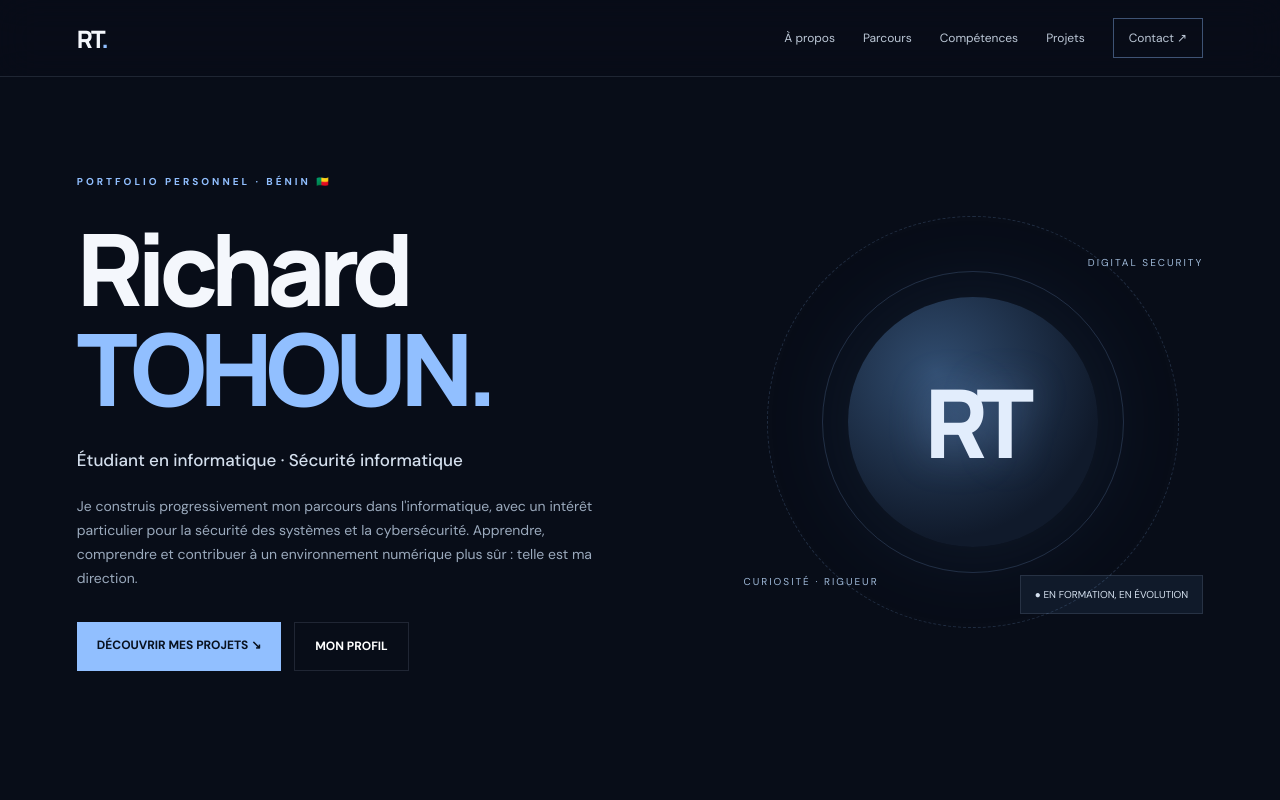
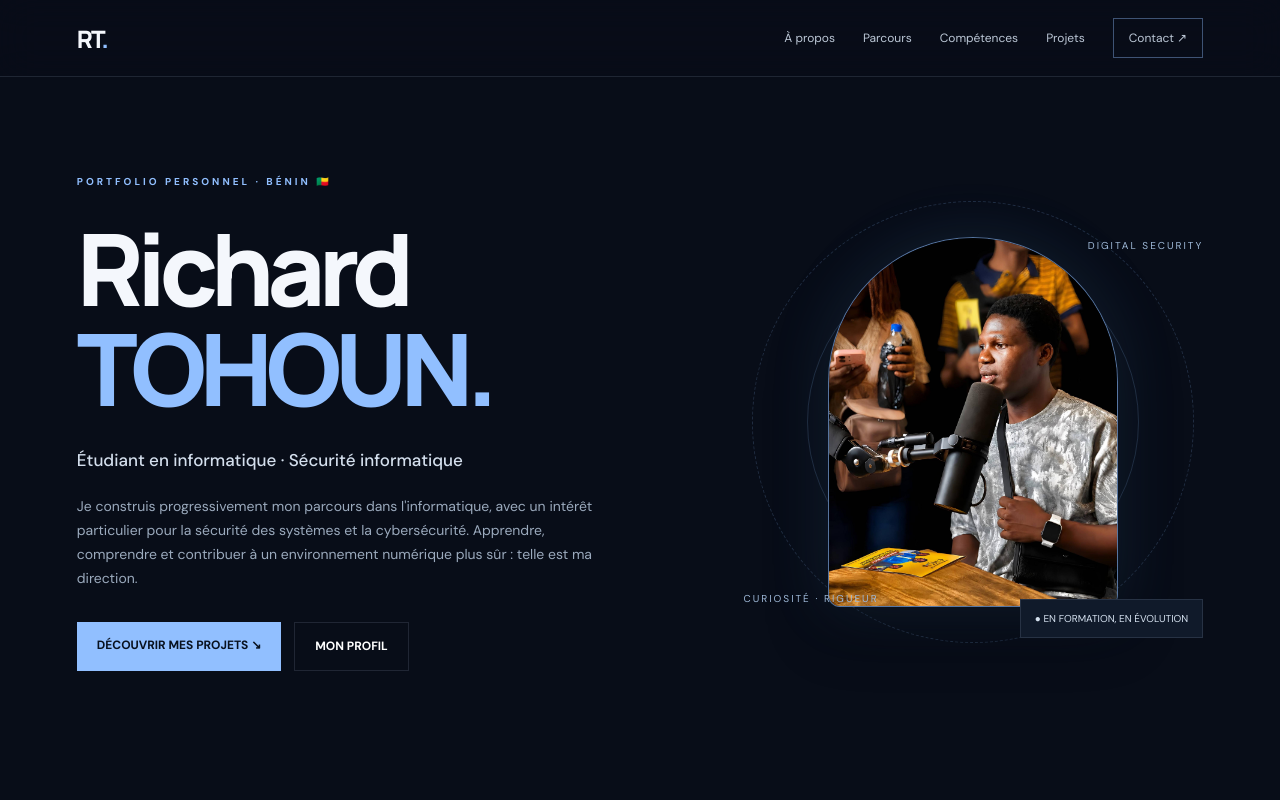
Before and after one commit to RichardTOHOUN/richardtohoun.github.io, a plain HTML site: page index.html in a window 1280 px wide. Shown: the top 800 px of the page. Drawn offline with Linux system fonts and the light colour scheme.

Commit message:
Refactor styles and enhance navigation accessibility
Updated visual styles and improved accessibility for navigation.

```diff
--- a/index.html
+++ b/index.html
@@ -33,8 +33,6 @@ body {
 }
 a {text-decoration:none;color:inherit}
 .container {width:88%;max-width:1160px;margin:auto}
-
-/* NAVIGATION */
 
 header {
   position:sticky;
@@ -74,8 +72,6 @@ nav a:hover {color:var(--blue)}
   padding:8px 12px;
   cursor:pointer;
 }
-
-/* ACCUEIL */
 
 .hero {
   min-height:690px;
@@ -140,13 +136,14 @@ nav a:hover {color:var(--blue)}
   color:var(--blue);
 }
 
-/* VISUEL */
+/* PHOTO DE PROFIL */
 
 .visual {
-  min-height:400px;
+  min-height:440px;
   display:grid;
   place-items:center;
   position:relative;
+  isolation:isolate;
 }
 .visual::before,
 .visual::after {
@@ -155,48 +152,56 @@ nav a:hover {color:var(--blue)}
   border:1px solid rgba(145,191,255,.18);
   border-radius:50%;
   aspect-ratio:1;
+  z-index:-1;
 }
-.visual::before {width:300px}
+.visual::before {width:330px}
 .visual::after {
-  width:410px;
+  width:440px;
   border-style:dashed;
 }
-.orb {
-  position:absolute;
-  width:250px;
-  height:250px;
-  border-radius:50%;
-  background:radial-gradient(circle at 35% 30%,#314d70,#101a2b 70%);
-  box-shadow:0 0 90px rgba(80,135,200,.13);
+
+.photo-frame {
+  position:relative;
+  z-index:2;
+  width:290px;
+  height:370px;
+  overflow:hidden;
+  border:1px solid rgba(145,191,255,.55);
+  border-radius:145px 145px 12px 12px;
+  background:linear-gradient(145deg,#142137,#0d1726);
+  box-shadow:
+    0 0 60px rgba(80,135,200,.16),
+    0 20px 60px rgba(0,0,0,.35);
 }
-.monogram {
-  position:relative;
-  font:800 95px 'Manrope',sans-serif;
-  letter-spacing:-12px;
-  color:#e2edfc;
-  text-shadow:0 0 40px rgba(145,191,255,.3);
+.photo-frame img {
+  display:block;
+  width:100%;
+  height:100%;
+  object-fit:cover;
+  object-position:center;
 }
+
 .orbit {
   position:absolute;
   color:#9fb9d8;
   font-size:10px;
   letter-spacing:2px;
   text-transform:uppercase;
+  z-index:3;
 }
 .orbit.one {top:8%;right:0}
 .orbit.two {bottom:8%;left:0}
 .status {
   position:absolute;
-  bottom:2%;
+  bottom:1%;
   right:0;
   background:var(--panel);
   border:1px solid var(--line);
   padding:10px 14px;
   font-size:10px;
   color:#d5e1ef;
+  z-index:4;
 }
-
-/* SECTIONS */
 
 section:not(.hero) {padding:95px 0}
 .section-heading {margin-bottom:45px}
@@ -216,8 +221,6 @@ section:not(.hero) {padding:95px 0}
   margin-top:14px;
 }
 .dark {background:#0c1422}
-
-/* À PROPOS */
 
 .about-grid {
   display:grid;
@@ -271,8 +274,6 @@ section:not(.hero) {padding:95px 0}
 .profile li span:first-child {color:var(--muted)}
 .profile li span:last-child {text-align:right}
 
-/* FORMATION */
-
 .timeline {
   border-left:1px solid var(--blue);
   padding-left:30px;
@@ -306,8 +307,6 @@ section:not(.hero) {padding:95px 0}
   color:var(--muted);
   font-size:13px;
 }
-
-/* COMPÉTENCES ET PROJETS */
 
 .grid {
   display:grid;
@@ -381,8 +380,6 @@ section:not(.hero) {padding:95px 0}
   font-size:12px;
 }
 
-/* LANGUES */
-
 .languages {
   display:flex;
   flex-wrap:wrap;
@@ -394,8 +391,6 @@ section:not(.hero) {padding:95px 0}
   background:var(--panel);
   font-size:13px;
 }
-
-/* AMBITION */
 
 .ambition {
   text-align:center;
@@ -427,8 +422,6 @@ section:not(.hero) {padding:95px 0}
   font-size:11px;
 }
 
-/* CONTACT */
-
 .contact-box {
   background:var(--panel);
   border:1px solid var(--line);
@@ -447,8 +440,6 @@ section:not(.hero) {padding:95px 0}
   margin-top:8px;
 }
 
-/* FOOTER */
-
 footer {
   padding:28px 0;
   border-top:1px solid var(--line);
@@ -461,8 +452,6 @@ footer {
   gap:15px;
 }
 
-/* ANIMATIONS */
-
 .reveal {
   opacity:0;
   transform:translateY(20px);
@@ -473,13 +462,11 @@ footer {
   transform:translateY(0);
 }
 
-/* RESPONSIVE */
-
 @media(max-width:850px) {
   .hero {grid-template-columns:1fr;padding:75px 0}
   .about-grid {grid-template-columns:1fr;gap:35px}
   .grid {grid-template-columns:repeat(2,1fr)}
-  .visual {min-height:350px}
+  .visual {min-height:420px}
 }
 @media(max-width:650px) {
   .menu {display:block}
@@ -503,10 +490,15 @@ footer {
     flex-direction:column;
     align-items:flex-start;
   }
+  .visual {min-height:380px}
   .visual::before {width:240px}
   .visual::after {width:320px}
-  .orb {width:200px;height:200px}
-  .monogram {font-size:75px}
+  .photo-frame {
+    width:250px;
+    height:320px;
+  }
+  .orbit.one {right:0;top:3%}
+  .orbit.two {left:0;bottom:5%}
 }
 @media(prefers-reduced-motion:reduce) {
   * {scroll-behavior:auto!important;transition:none!important}
@@ -529,7 +521,7 @@ footer {
       <a href="#contact" class="nav-contact">Contact ↗</a>
     </nav>
 
-    <button class="menu" id="menuBtn" aria-label="Ouvrir le menu">☰</button>
+    <button class="menu" id="menuBtn" aria-label="Ouvrir le menu" aria-expanded="false">☰</button>
   </div>
 </header>
 
@@ -559,8 +551,9 @@ footer {
   </div>
 
   <div class="visual reveal">
-    <div class="orb"></div>
-    <div class="monogram">RT</div>
+    <div class="photo-frame">
+      <img src="richard.jpg" alt="Portrait de Richard TOHOUN" loading="eager">
+    </div>
     <div class="orbit one">DIGITAL SECURITY</div>
     <div class="orbit two">CURIOSITÉ · RIGUEUR</div>
     <div class="status">● EN FORMATION, EN ÉVOLUTION</div>
@@ -842,15 +835,16 @@ const menuBtn = document.getElementById('menuBtn');
 const navigation = document.getElementById('navigation');
 
 menuBtn.addEventListener('click', () => {
-  navigation.classList.toggle('open');
-  menuBtn.textContent =
-    navigation.classList.contains('open') ? '✕' : '☰';
+  const isOpen = navigation.classList.toggle('open');
+  menuBtn.textContent = isOpen ? '✕' : '☰';
+  menuBtn.setAttribute('aria-expanded', isOpen);
 });
 
 navigation.querySelectorAll('a').forEach(link => {
   link.addEventListener('click', () => {
     navigation.classList.remove('open');
     menuBtn.textContent = '☰';
+    menuBtn.setAttribute('aria-expanded', 'false');
   });
 });
 
```
